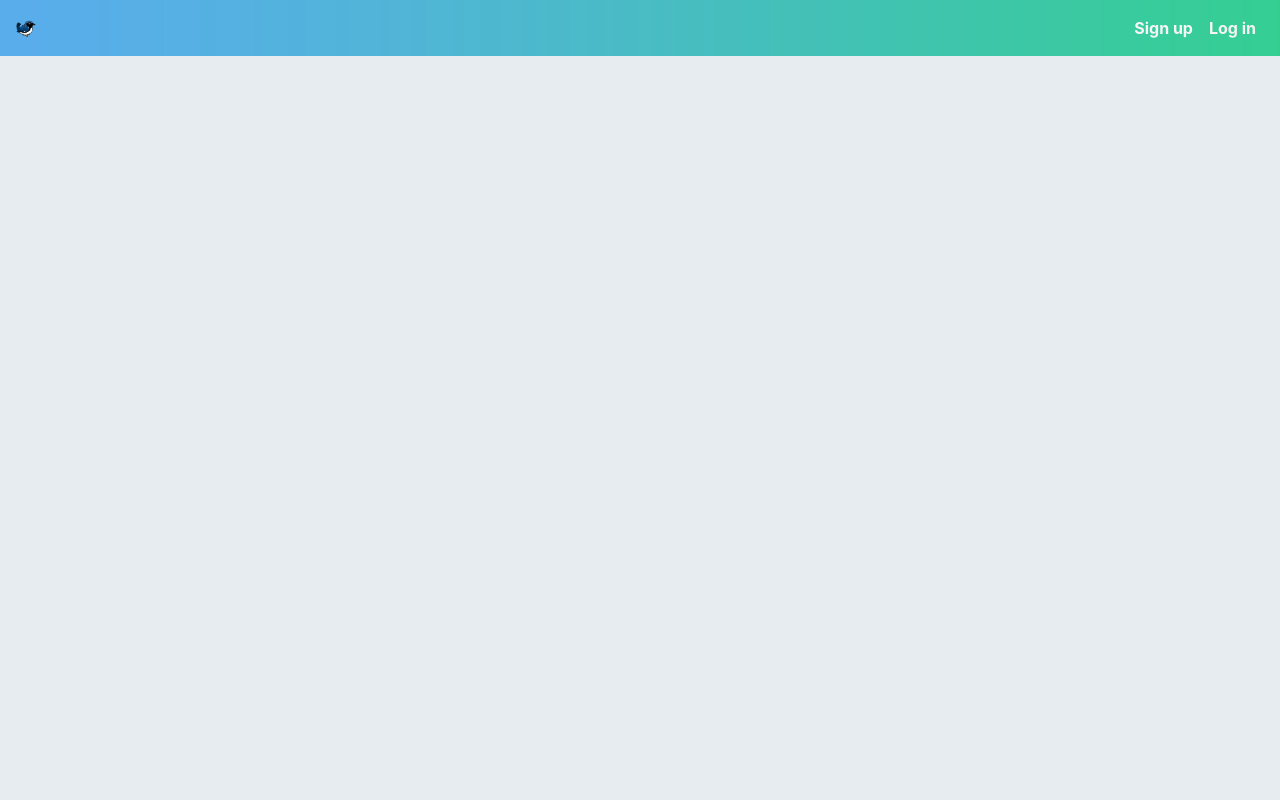
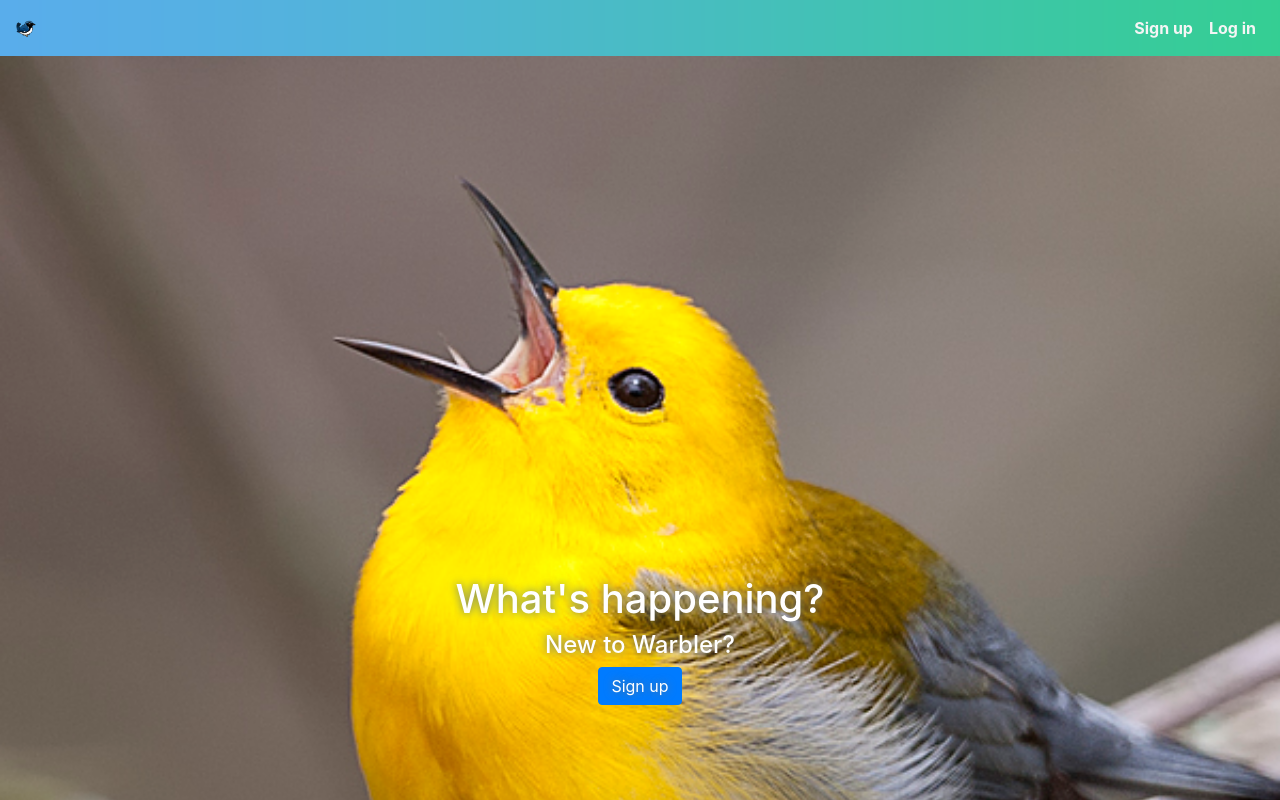
Before and after one commit to nicksantoro/warblar-client, a React (Create React App) app: page / in a window 1280 px wide. Shown: the top 800 px of the page. Built offline with nearby package versions, Linux system fonts and the light colour scheme.

Commit message:
styling the homepage component

```diff
--- /dev/null
+++ b/src/components/Homepage.js
@@ -0,0 +1,16 @@
+import React from 'react'
+import { Link } from "react-router-dom"
+
+const Homepage = () => {
+  return (
+    <div className="home-hero">
+      <h1>What's happening?</h1>
+      <h4>New to Warbler?</h4>
+      <Link to="/signup" className="btn btn-primary">
+        Sign up
+      </Link>
+    </div>
+  )
+}
+
+export default Homepage
--- a/src/containers/App.js
+++ b/src/containers/App.js
@@ -3,6 +3,7 @@
 import { configureStore } from "../store";
 import { BrowserRouter as Router } from "react-router-dom";
 import Navbar from "./Navbar"
+import Main from "./Main"
 
 const store = configureStore();
 
@@ -11,6 +12,7 @@
     <Router>
       <div className="onboarding">
         <Navbar />
+        <Main />
       </div>
     </Router>
   </Provider>
--- a/src/containers/Main.js
+++ b/src/containers/Main.js
@@ -20,4 +20,4 @@
   };
 }
 
-export default withRouter(connect(mapStateToProps, null))(Main);
+export default withRouter(connect(mapStateToProps, null)(Main));
--- a/src/index.css
+++ b/src/index.css
@@ -39,3 +39,23 @@
   background-image: url("./images/nav-bg.png");
   background-size: 100% 100%;
 }
+
+.home-hero {
+  width: 100vw;
+  height: 100vw;
+  position: absolute;
+  top: 0;
+  left: 0;
+  display: flex;
+  flex-direction: column;
+  align-items: center;
+  justify-content: center;
+  z-index: -1;
+  background-image: url("./images/signed-out-home.jpg");
+  text-align: center;
+  padding: 1rem;
+  background-position: center center;
+  background-size: cover;
+  color: #fff;
+  text-shadow: 0 0 8px #66757f;
+}
```
